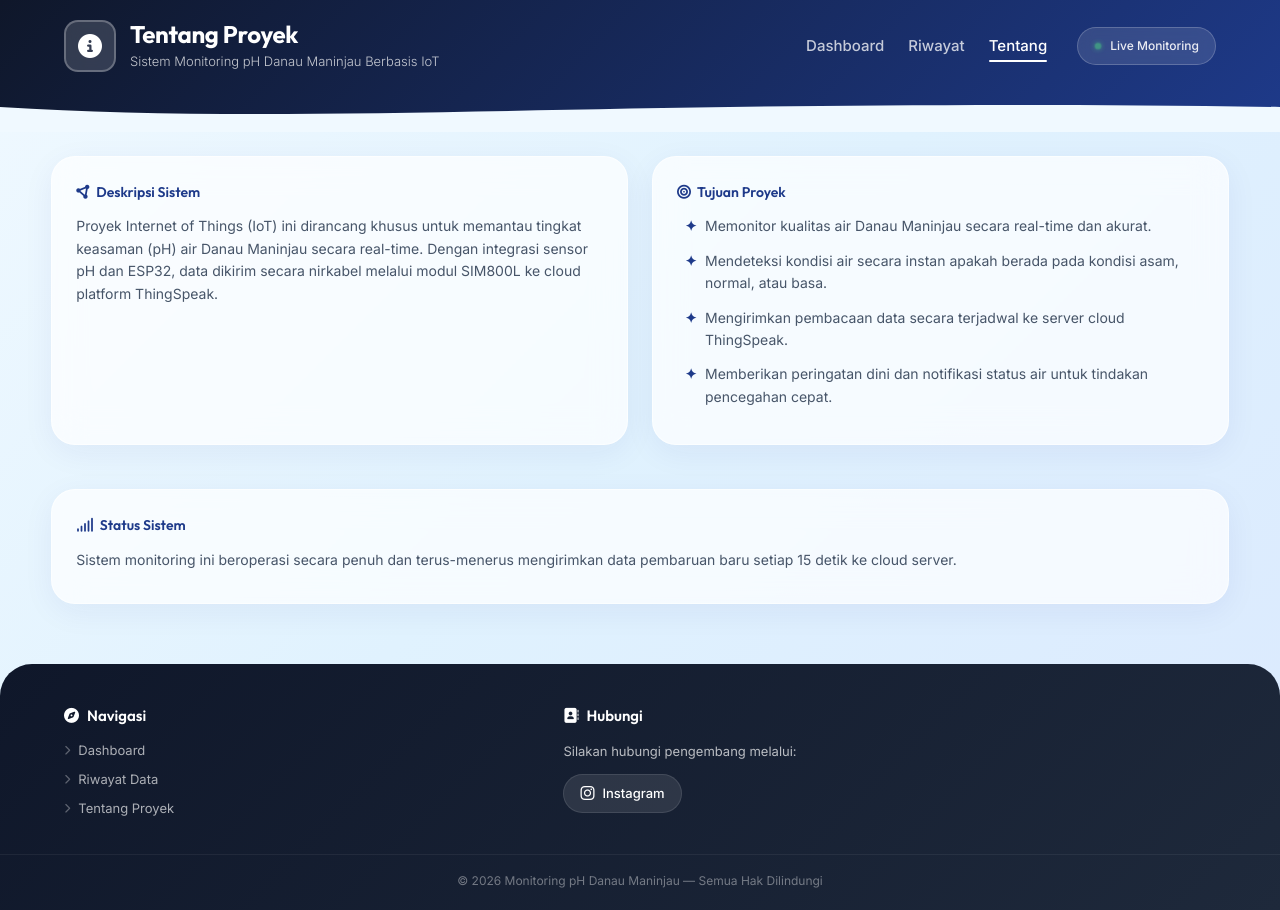
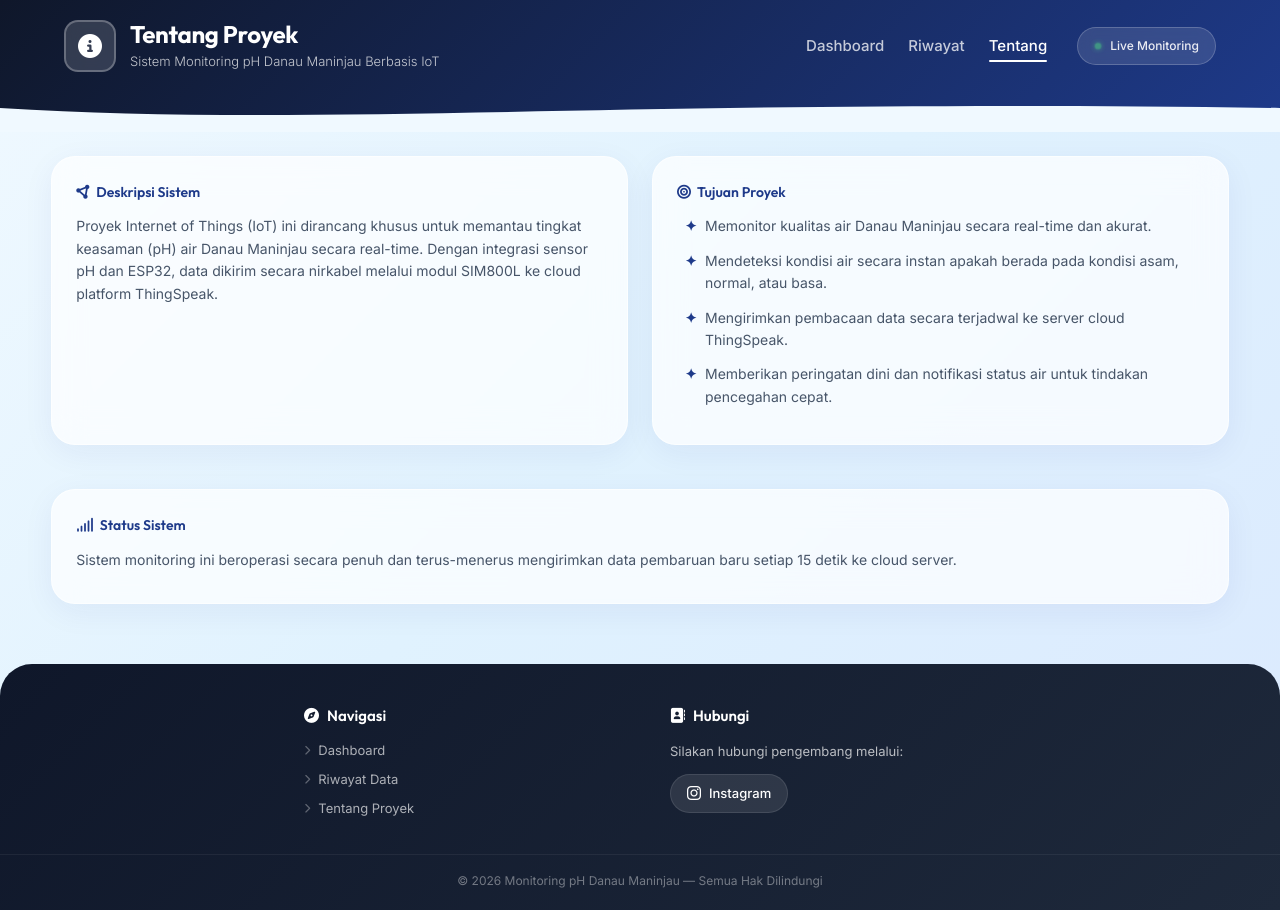
Before and after one commit to gilangeca13/monitoringpH, a plain HTML site: page pages/about.html in a window 1280 px wide. Drawn offline with Linux system fonts and the light colour scheme.

Commit message:
Update header padding and footer grid layout
Adjusted header padding and modified footer layout.

```diff
--- a/assets/css/style.css
+++ b/assets/css/style.css
@@ -58,7 +58,7 @@ h1, h2, h3, h4, h5, h6 {
    ========================================================================== */
 .header {
     background: var(--primary-gradient);
-    padding: 0;
+    padding: 0 0 40px 0;
     color: white;
     position: relative;
     overflow: hidden;
@@ -140,10 +140,11 @@ h1, h2, h3, h4, h5, h6 {
 
 /* Wave bottom decoration */
 .header-wave {
-    display: block;
+    position: absolute;
+    bottom: -1px;
+    left: 0;
     width: 100%;
     height: 40px;
-    position: relative;
     z-index: 1;
 }
 
@@ -871,11 +872,13 @@ tbody tr:last-child td {
     }
 
     /* ------------------------------------------------------------------
-       FOOTER: DESKTOP 3-COLUMN GRID
+       FOOTER: DESKTOP 2-COLUMN GRID
        ------------------------------------------------------------------ */
     .footer-content {
-        grid-template-columns: 1.5fr 1fr 1fr;
-        gap: 40px;
+        grid-template-columns: 1fr 1fr;
+        max-width: 800px;
+        margin: 0 auto;
+        gap: 60px;
         padding: 40px 5% 28px 5%;
     }
 
```
